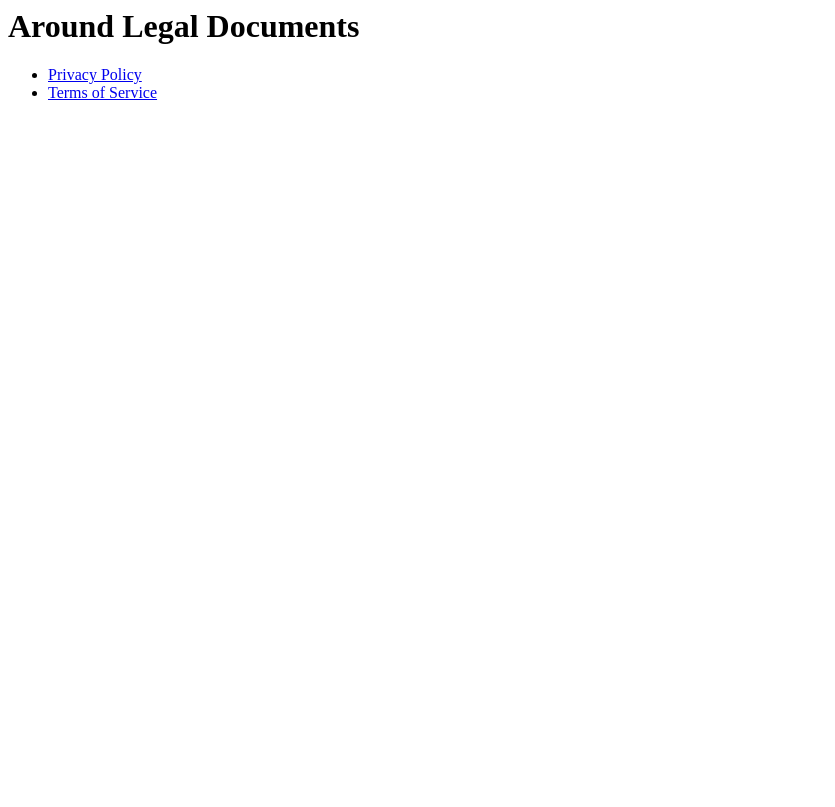
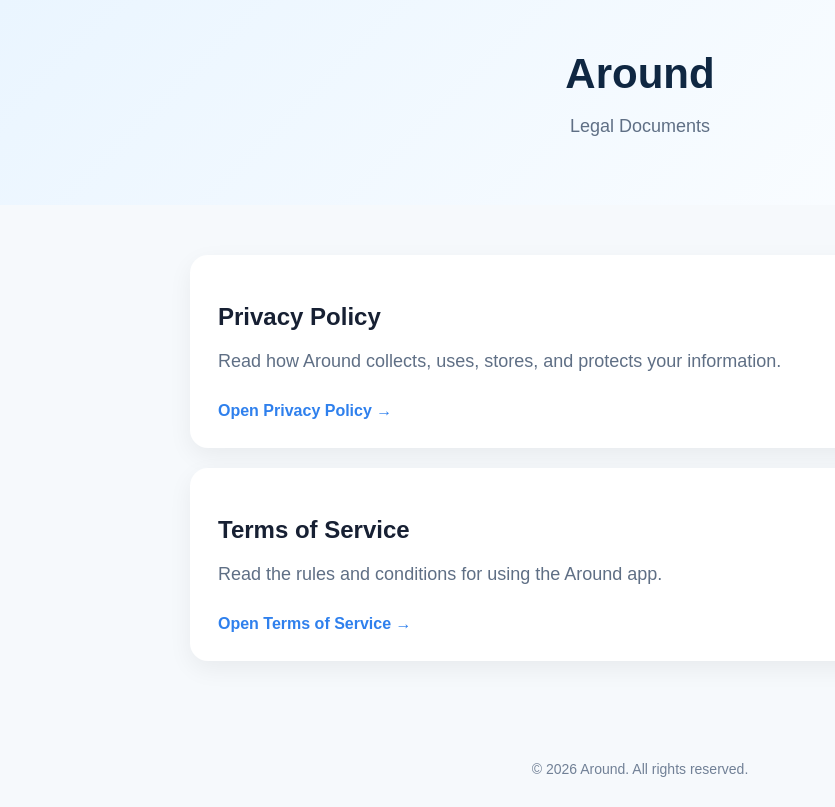
Before and after one commit to ankitathanvi/around-legal, a plain HTML site: page index.html in a window 1280 px wide. Shown: the whole page, without its empty margins (0-835 px from the left). Drawn offline with Linux system fonts and the light colour scheme.

Commit message:
Update index.html

```diff
--- a/index.html
+++ b/index.html
@@ -1,6 +1,70 @@
-<h1>Around Legal Documents</h1>
-
-<ul>
-  <li><a href="privacy-policy.html">Privacy Policy</a></li>
-  <li><a href="terms-of-service.html">Terms of Service</a></li>
-</ul>
+<!DOCTYPE html><html lang="en">
+<head>
+  <meta charset="UTF-8" />
+  <meta name="viewport" content="width=device-width, initial-scale=1.0" />
+  <title>Around Legal</title>
+  <style>
+    body {
+      margin: 0;
+      font-family: Arial, sans-serif;
+      background: #f6f9fc;
+      color: #172033;
+    }
+    header {
+      background: linear-gradient(135deg, #eaf5ff, #ffffff);
+      padding: 50px 20px;
+      text-align: center;
+    }
+    h1 {
+      font-size: 42px;
+      margin: 0;
+      color: #0f2742;
+    }
+    p {
+      color: #5f6f85;
+      font-size: 18px;
+    }
+    .container {
+      max-width: 900px;
+      margin: 30px auto;
+      padding: 20px;
+    }
+    .card {
+      background: white;
+      padding: 28px;
+      border-radius: 18px;
+      margin-bottom: 20px;
+      box-shadow: 0 8px 25px rgba(0,0,0,0.06);
+    }
+    a {
+      display: inline-block;
+      margin-top: 12px;
+      color: #2f80ed;
+      font-weight: bold;
+      text-decoration: none;
+    }
+    footer {
+      text-align: center;
+      padding: 30px;
+      color: #718096;
+      font-size: 14px;
+    }
+  </style>
+</head>
+<body><header>
+  <h1>Around</h1>
+  <p>Legal Documents</p>
+</header><div class="container">
+  <div class="card">
+    <h2>Privacy Policy</h2>
+    <p>Read how Around collects, uses, stores, and protects your information.</p>
+    <a href="privacy-policy.html">Open Privacy Policy →</a>
+  </div>  <div class="card">
+    <h2>Terms of Service</h2>
+    <p>Read the rules and conditions for using the Around app.</p>
+    <a href="terms-of-service.html">Open Terms of Service →</a>
+  </div>
+</div><footer>
+  © 2026 Around. All rights reserved.
+</footer></body>
+</html>
```
